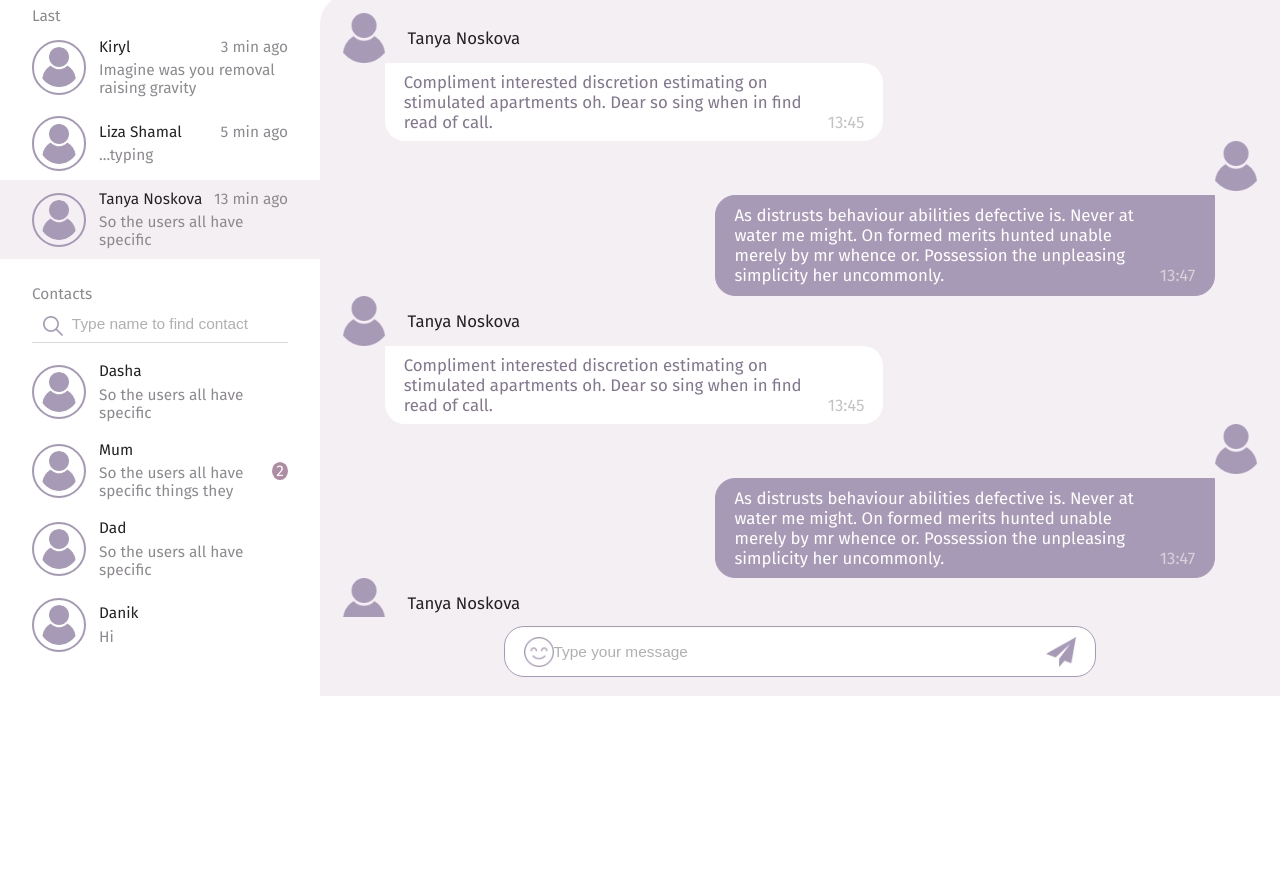
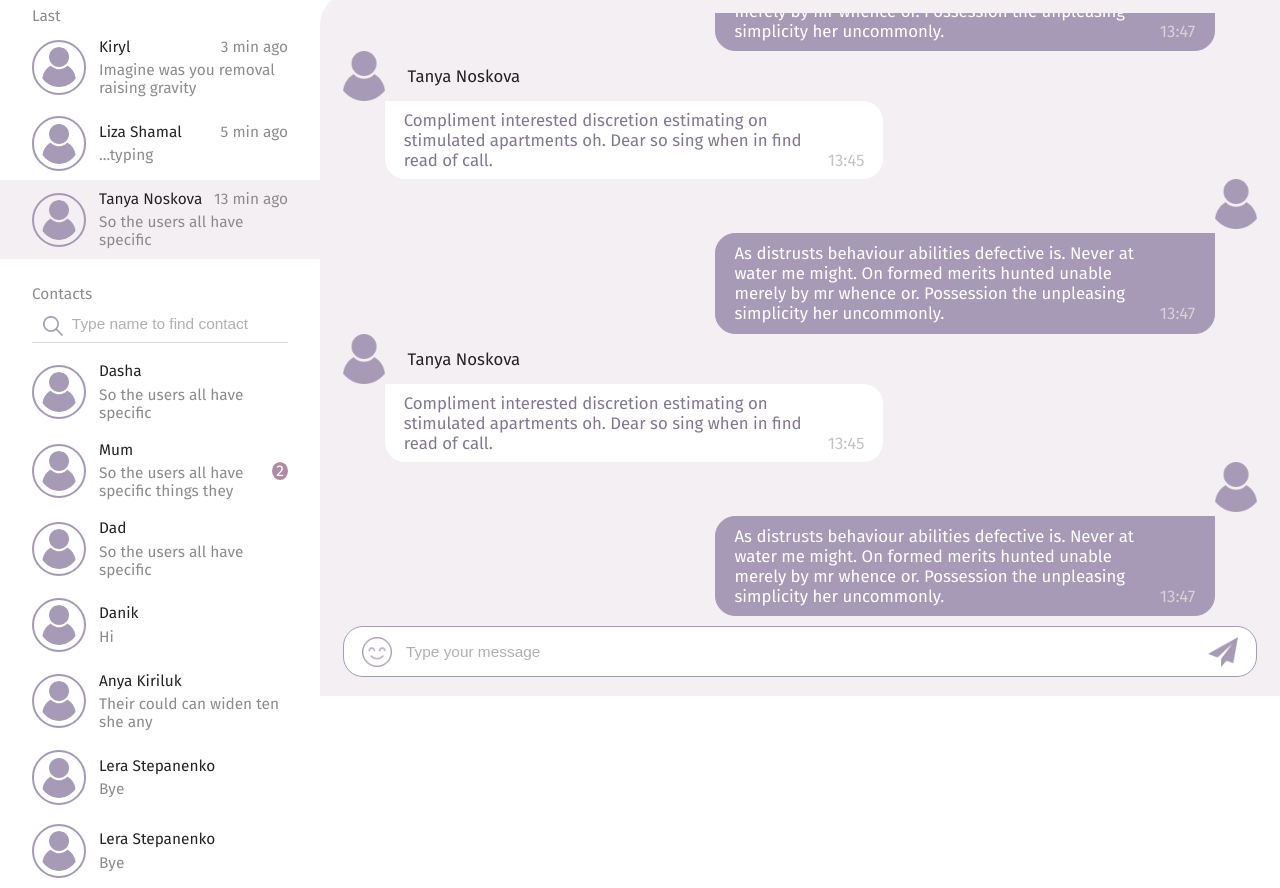
Before and after one commit to Fmasha99/easyChat, a plain HTML site: page index.html in a window 1280 px wide. Shown: the part 104-992 px from the top of the page. Before the commit the page ends 800 px from the top, so only its background shows below. Drawn offline with Linux system fonts and the light colour scheme.

Commit message:
add scroll to history message to last message

```diff
--- a/index.html
+++ b/index.html
@@ -8,6 +8,8 @@
 
     <link rel="icon" href="/assets/img/logo.png" type="image/icon type">
     <title>easyChat</title>
+
+    <script src="/script/main.js"></script>
 </head>
 <body>
 
@@ -108,6 +110,13 @@
                                 <p class="message-text">Bye</p>
                             </div>
                         </li>
+                        <li class="search-contact-item">
+                            <img src="/assets/img/person.png" alt="person" class="search-contact-item__photo">
+                            <div class="search-contact-item-text">
+                                <p class="contact-name">Lera Stepanenko</p>
+                                <p class="message-text">Bye</p>
+                            </div>
+                        </li>
 
                     </ul>
                 </div>
@@ -134,7 +143,7 @@
             </header>
             <div class="message-wrapper">
                     <ul class="message-items-wrapper">
-                        <li class="to-message">
+                        <li class="message to-message">
                             <div class="to-message-user">
                                 <img src="/assets/img/person.png">
                                 <p>Tanya Noskova</p>
@@ -144,7 +153,7 @@
                                 <p class="to-time">13:45</p>
                             </div>
                         </li>
-                        <li class="from-message">
+                        <li class="message from-message">
                             <img src="/assets/img/person.png">
                             <div class="from-message-text">
                                 <p>As distrusts behaviour abilities defective is. Never at water me might. On formed merits hunted unable merely by mr
@@ -152,7 +161,7 @@
                                 <p class="from-time">13:47</p>
                             </div>
                         </li>
-                        <li class="to-message">
+                        <li class="message to-message">
                             <div class="to-message-user">
                                 <img src="/assets/img/person.png">
                                 <p>Tanya Noskova</p>
@@ -162,7 +171,7 @@
                                 <p class="to-time">13:45</p>
                             </div>
                         </li>
-                        <li class="from-message">
+                        <li class="message from-message">
                             <img src="/assets/img/person.png">
                             <div class="from-message-text">
                                 <p>As distrusts behaviour abilities defective is. Never at water me might. On formed merits hunted unable merely by mr
@@ -170,7 +179,7 @@
                                 <p class="from-time">13:47</p>
                             </div>
                         </li>
-                        <li class="to-message">
+                        <li class="message to-message">
                             <div class="to-message-user">
                                 <img src="/assets/img/person.png">
                                 <p>Tanya Noskova</p>
@@ -180,7 +189,7 @@
                                 <p class="to-time">13:45</p>
                             </div>
                         </li>
-                        <li class="from-message">
+                        <li class="message from-message">
                             <img src="/assets/img/person.png">
                             <div class="from-message-text">
                                 <p>As distrusts behaviour abilities defective is. Never at water me might. On formed merits hunted unable merely by mr
@@ -188,7 +197,7 @@
                                 <p class="from-time">13:47</p>
                             </div>
                         </li>
-                        <li class="to-message">
+                        <li class="message to-message">
                             <div class="to-message-user">
                                 <img src="/assets/img/person.png">
                                 <p>Tanya Noskova</p>
@@ -198,7 +207,7 @@
                                 <p class="to-time">13:45</p>
                             </div>
                         </li>
-                        <li class="from-message">
+                        <li class="message from-message">
                             <img src="/assets/img/person.png">
                             <div class="from-message-text">
                                 <p>As distrusts behaviour abilities defective is. Never at water me might. On formed merits hunted unable merely by mr
@@ -206,7 +215,7 @@
                                 <p class="from-time">13:47</p>
                             </div>
                         </li>
-                        <li class="to-message">
+                        <li class="message to-message">
                             <div class="to-message-user">
                                 <img src="/assets/img/person.png">
                                 <p>Tanya Noskova</p>
@@ -216,7 +225,7 @@
                                 <p class="to-time">13:45</p>
                             </div>
                         </li>
-                        <li class="from-message">
+                        <li class="message from-message">
                             <img src="/assets/img/person.png">
                             <div class="from-message-text">
                                 <p>As distrusts behaviour abilities defective is. Never at water me might. On formed merits hunted unable merely by mr
@@ -224,7 +233,7 @@
                                 <p class="from-time">13:47</p>
                             </div>
                         </li>
-                        <li class="to-message">
+                        <li class="message to-message">
                             <div class="to-message-user">
                                 <img src="/assets/img/person.png">
                                 <p>Tanya Noskova</p>
@@ -234,7 +243,7 @@
                                 <p class="to-time">13:45</p>
                             </div>
                         </li>
-                        <li class="from-message">
+                        <li class="message from-message">
                             <img src="/assets/img/person.png">
                             <div class="from-message-text">
                                 <p>As distrusts behaviour abilities defective is. Never at water me might. On formed merits hunted unable merely by mr
@@ -242,7 +251,7 @@
                                 <p class="from-time">13:47</p>
                             </div>
                         </li>
-                        <li class="to-message">
+                        <li class="message to-message">
                             <div class="to-message-user">
                                 <img src="/assets/img/person.png">
                                 <p>Tanya Noskova</p>
@@ -252,7 +261,7 @@
                                 <p class="to-time">13:45</p>
                             </div>
                         </li>
-                        <li class="from-message">
+                        <li class="message from-message" id="bottomspan">
                             <img src="/assets/img/person.png">
                             <div class="from-message-text">
                                 <p>As distrusts behaviour abilities defective is. Never at water me might. On formed merits hunted unable merely by mr
--- /dev/null
+++ b/script/main.js
@@ -0,0 +1,11 @@
+window.addEventListener('load', ()=> {
+
+    scrollToLastMessage();
+})
+
+function scrollToLastMessage () {
+    let lastMessage = document.getElementsByClassName('message');
+    let messageLength = lastMessage.length-1;
+
+    lastMessage[messageLength].scrollIntoView();
+}
--- a/style/main.scss
+++ b/style/main.scss
@@ -125,6 +125,9 @@ main {
 
             .search-contacts-wrapper {
 
+                display: flex;
+                flex-direction: column;
+                flex-grow: 1;
                 padding-top: 8%;
 
                 p {
@@ -170,8 +173,8 @@ main {
                 ul {
                     list-style-type: none;
                     padding-top: 1%;
-                    height: 40vh;
                     overflow-y: scroll;
+                    flex: 1 0 auto;
 
 
                     &::-webkit-scrollbar {
@@ -471,7 +474,7 @@ main {
                 flex-shrink: 0;
                 justify-content: space-between;
                 align-items: center;
-                width: 60%;
+                width: 95%;
                 padding: 1% 2%;
                 margin-left: auto;
                 margin-right: auto;
```
Also changed, not shown: style/main.css, 1 other file.
